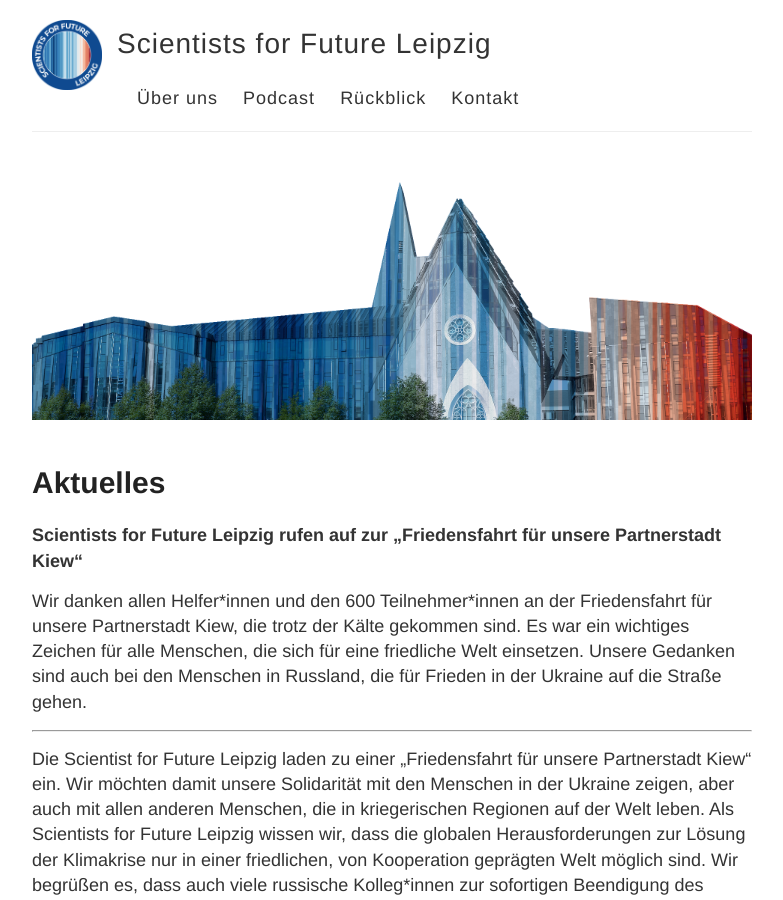
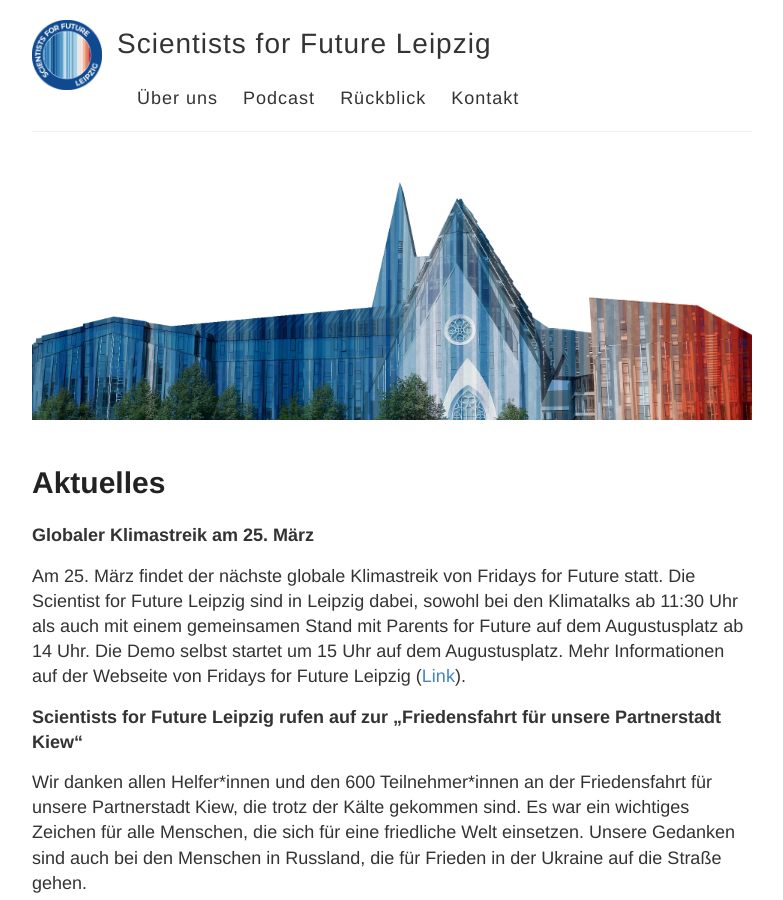
Before and after one commit to s4f-leipzig/s4f-leipzig.github.io, a Jekyll site: the page built from index.md, in a window 1280 px wide and 900 px high. Shown: the whole window, without its empty margins (248-1031 px from the left). Built offline with Jekyll 4.4.1, drawn with Linux system fonts in a browser that asks for light colours.

Commit message:
Update index.md

```diff
--- a/index.md
+++ b/index.md
@@ -2,6 +2,11 @@
 layout: landing
 title: Aktuelles
 ---
+
+<b>Globaler Klimastreik am 25. März</b>
+<br>
+
+Am 25. März findet der nächste globale Klimastreik von Fridays for Future statt. Die Scientist for Future Leipzig sind in Leipzig dabei, sowohl bei den Klimatalks ab 11:30 Uhr als auch mit einem gemeinsamen Stand mit Parents for Future auf dem Augustusplatz ab 14 Uhr. Die Demo selbst startet um 15 Uhr auf dem Augustusplatz. Mehr Informationen auf der Webseite von Fridays for Future Leipzig (<a href="https://fffleipzig.de/people-not-profit/">Link</a>).
 
 <b>Scientists for Future Leipzig rufen auf zur „Friedensfahrt für unsere Partnerstadt Kiew“</b>
 <br>
```
